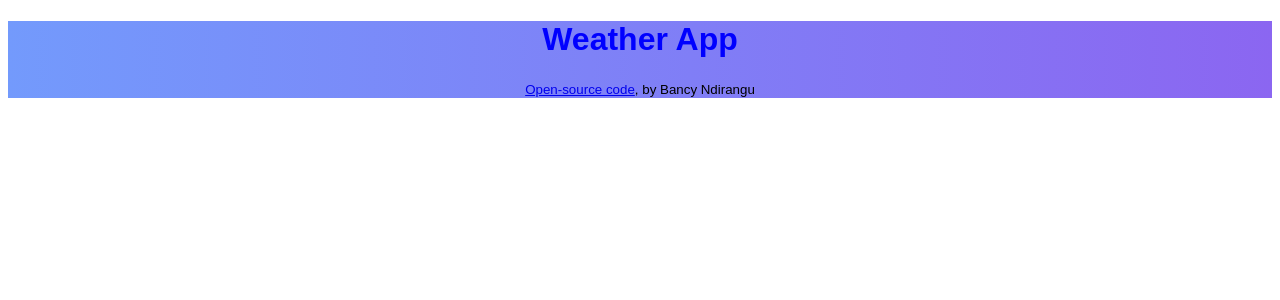
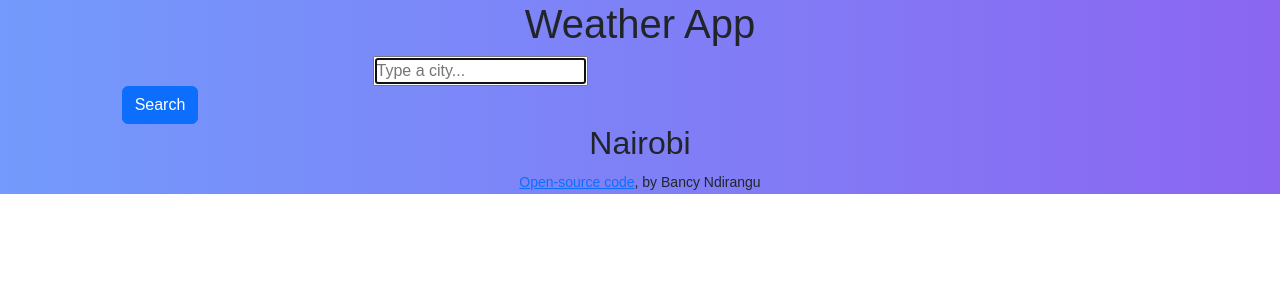
Before and after one commit to Bancy614/weather-app-bancy-react, a React (Create React App) app: page / in a window 1280 px wide. Shown: the top 300 px of the page. Built offline with nearby package versions, Linux system fonts and the light colour scheme.

Commit message:
Created search form

```diff
--- a/package.json
+++ b/package.json
@@ -8,6 +8,7 @@
   ],
   "main": "src/index.js",
   "dependencies": {
+    "bootstrap": "^5.3.1",
     "loader-utils": "3.2.1",
     "react": "18.2.0",
     "react-dom": "18.2.0",
--- a/src/App.js
+++ b/src/App.js
@@ -1,10 +1,13 @@
 import "./styles.css";
 import Footer from "./Footer";
+import "bootstrap/dist/css/bootstrap.css";
+import Weather from "./Weather";
 
 export default function App() {
   return (
     <div className="App">
       <h1>Weather App</h1>
+      <Weather defaultCity="Nairobi" />
       <Footer />
 
     </div>
--- /dev/null
+++ b/src/Weather.js
@@ -0,0 +1,32 @@
+import React, {useState} from "react";
+
+export default function Weather(props){
+    const[weatherData, setWeatherData]=useState({ready:false});
+    const[city, setCity]=useState(props.defaultCity);
+
+    function handleSubmit(event){
+        event.preventDefault();
+
+    }
+
+    function changeCity(event){
+        setCity(event.target.value)
+
+    }
+
+
+    return(
+        <div className="Weather">
+            <form onSubmit={handleSubmit} >
+                <div className="col-9">
+                    <input type="search" onChange={changeCity} placeholder="Type a city..." autoFocus="on" autocomplete={false} />
+                </div>
+
+                <div className="col-3" >
+                    <input type="submit" value="Search" className="btn btn-primary" />
+                </div>
+           </form>
+           <h2>{props.defaultCity}</h2>
+        </div>
+    )
+}
```
Also changed, not shown: 1 other file (tests, documents, lock files or other folders).
